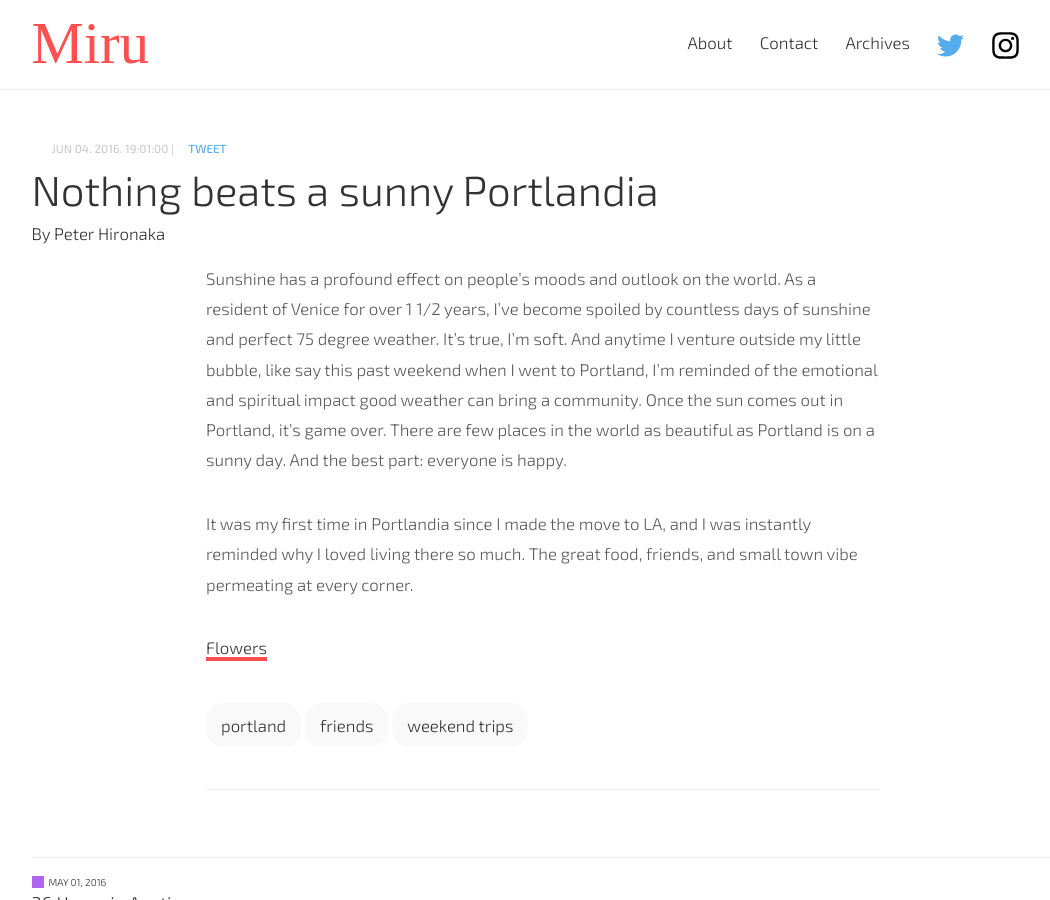
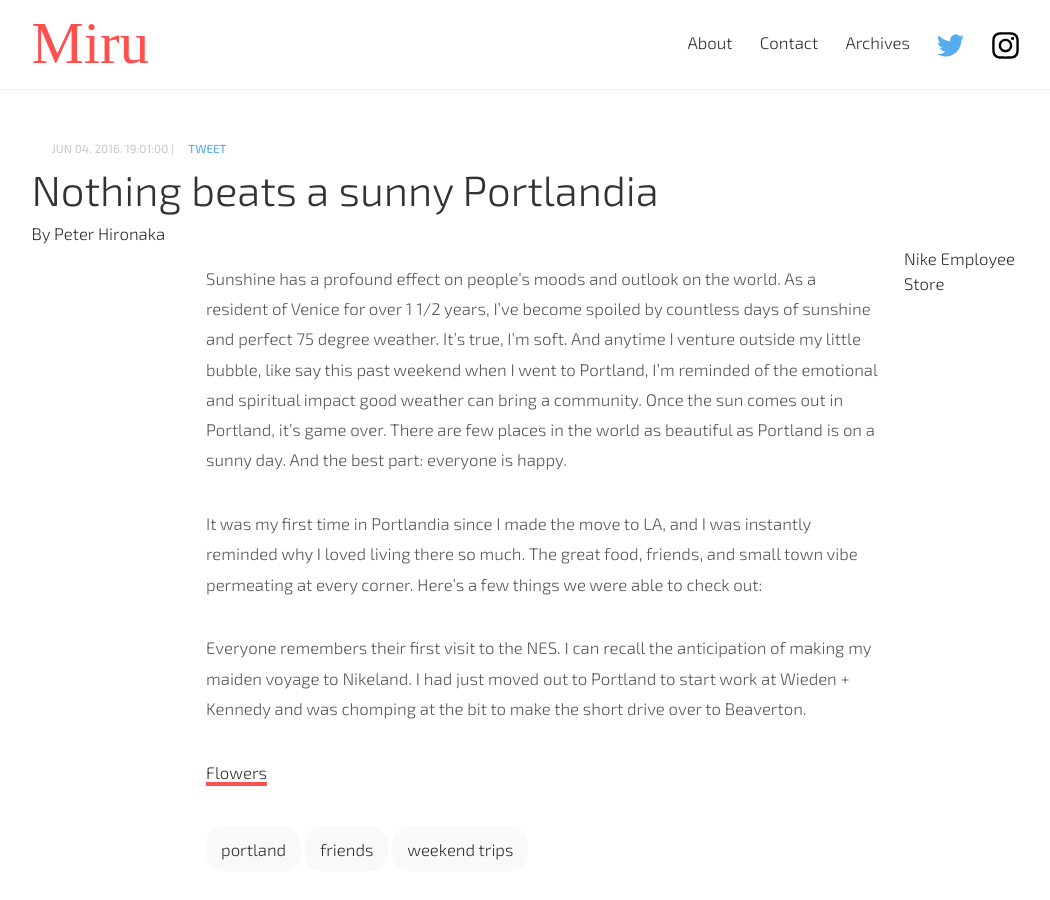
Before and after one commit to PHironaka/Miru-Blog, a Jekyll site: the page built from _posts/2016-06-04-nothing-beats-a-sunny-portlandia.markdown, in a window 1280 px wide and 900 px high. Shown: the whole window, without its empty margins (97-1147 px from the left). Built offline with Jekyll 4.4.1, drawn with Linux system fonts in a browser that asks for light colours; some web fonts are replaced; a script that is not in the unit is left out; comment, search, counter and statistics services are not loaded.

Commit message:
Updated Nothing Beats A Sunny Portlandia

```diff
--- a/_posts/2016-06-04-nothing-beats-a-sunny-portlandia.markdown
+++ b/_posts/2016-06-04-nothing-beats-a-sunny-portlandia.markdown
@@ -12,8 +12,10 @@
 
 Sunshine has a profound effect on people's moods and outlook on the world. As a resident of Venice for over 1 1/2 years, I've become spoiled by countless days of sunshine and perfect 75 degree weather. It's true, I'm soft. And anytime I venture outside my little bubble, like say this past weekend when I went to Portland, I'm reminded of the emotional and spiritual impact good weather can bring a community. Once the sun comes out in Portland, it's game over. There are few places in the world as beautiful as Portland is on a sunny day. And the best part: everyone is happy.
 
-It was my first time in Portlandia since I made the move to LA, and I was instantly reminded why I loved living there so much. The great food, friends, and small town vibe permeating at every corner.
+It was my first time in Portlandia since I made the move to LA, and I was instantly reminded why I loved living there so much. The great food, friends, and small town vibe permeating at every corner. Here's a few things we were able to check out:
 
+## Nike Employee Store
 
+Everyone remembers their first visit to the NES. I can recall the anticipation of making my maiden voyage to Nikeland. I had just moved out to Portland to start work at Wieden + Kennedy and was chomping at the bit to make the short drive over to Beaverton.
 
 [Flowers](/uploads/DSCF6899.JPG)
```
